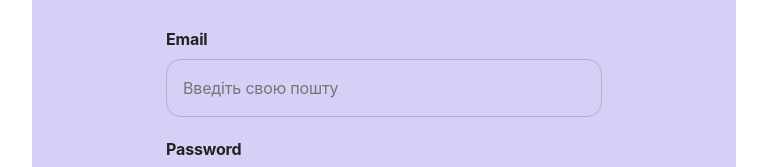
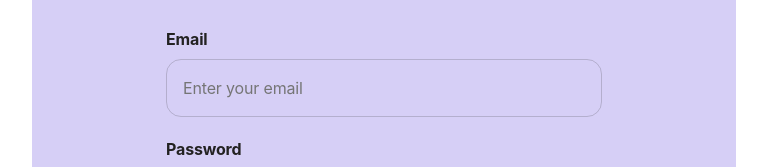
Before and after one commit to PetroMazuryk/water-control-frontend, a React (Vite) app: page /water-control-frontend/register in a window 1280 px wide. Shown: the part 225-392 px from the top of the page, without its empty margins (256-1023 px from the left). Built offline with nearby package versions, Linux system fonts and the light colour scheme; no server answers.

Commit message:
add translation, email placeholder for registration form

```diff
--- a/src/components/FormRegister/FormRegister.jsx
+++ b/src/components/FormRegister/FormRegister.jsx
@@ -63,7 +63,7 @@ const FormRegister = () => {
                 [css.registerInputError]: errors.email?.message,
               })}
               {...register('email')}
-              placeholder="Введіть свою пошту"
+              placeholder={t('placeholderEmail')}
             />
             {errors.email?.message && (
               <p className={css.registerErrorMessage}>
```
